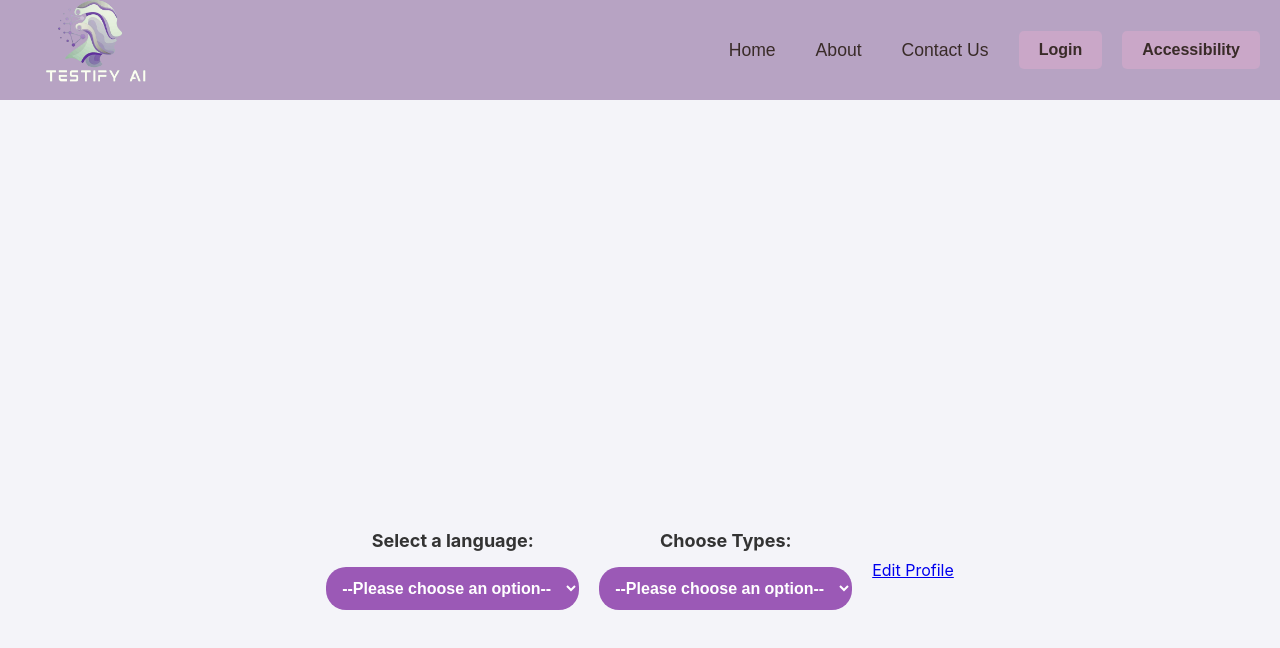
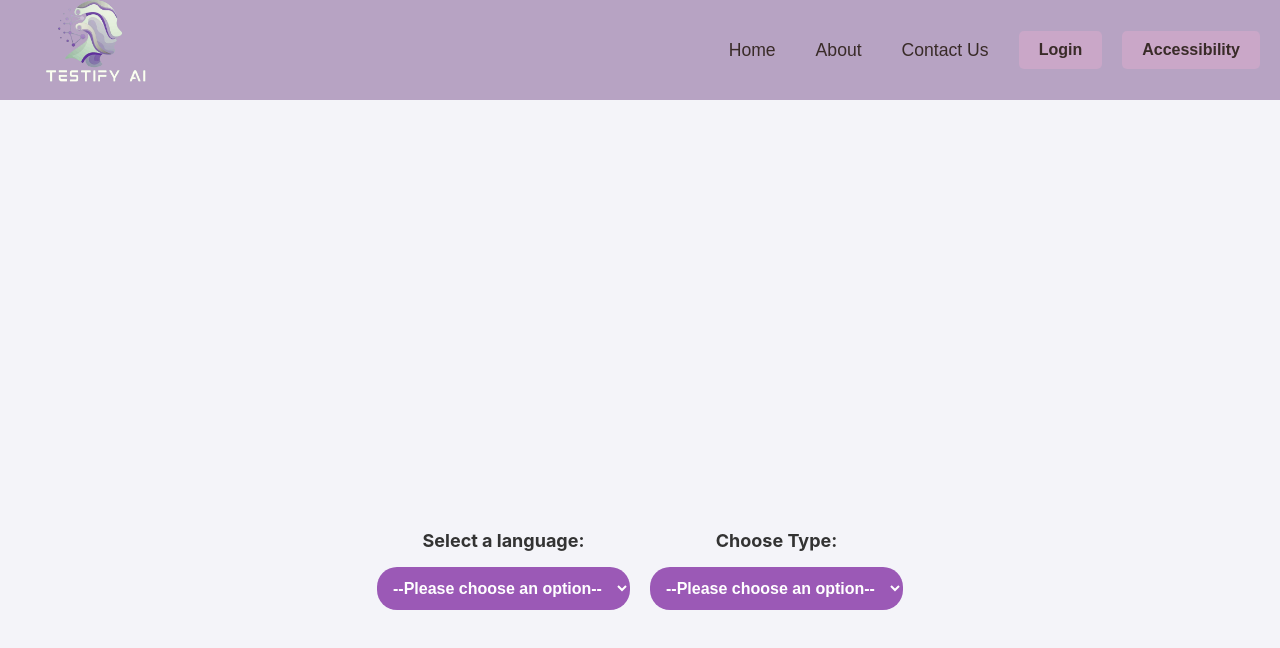
Before and after one commit to BS-PMC-2024/BS-PMC-2024-Team31, a React (Create React App) app in the folder client/: page /homePageStudent in a window 1280 px wide. Shown: the top 648 px of the page. Built offline with nearby package versions, Linux system fonts and the light colour scheme.

Commit message:
BSPMS2431-3

```diff
--- a/client/src/components/HomePageStudent/index.jsx
+++ b/client/src/components/HomePageStudent/index.jsx
@@ -1,15 +1,14 @@
 import React, { useState } from 'react';
-import { NavLink } from 'react-router-dom'; // Import NavLink for routing
 import styles from './styles.module.css'; // Import CSS module
 
-function HomePageStudent() {
+function Home() {
   const [language, setLanguage] = useState('');
   const [testType, setTestType] = useState('');
   const [tooltip, setTooltip] = useState(''); // State to store the tooltip text
 
   const handleLanguageChange = (event) => {
-    setLanguage(event.target.value);
-    setLanguage(event.target.value);
+    const selectedLanguage = event.target.value;
+    setLanguage(selectedLanguage);
   };
 
   const handleTestTypeChange = (event) => {
@@ -37,7 +36,6 @@ function HomePageStudent() {
         setTooltip('');
         break;
     }
-    setTestType(event.target.value);
   };
 
   return (
@@ -59,7 +57,8 @@ function HomePageStudent() {
           </div>
 
           <div className={styles.testTypeSelectContainer}>
-            <label htmlFor="test-type-select" className={styles.testTypeSelectLabel}>Choose Types:</label>
+            <label htmlFor="test-type-select" className={styles.testTypeSelectLabel}>Choose Type:</label>
+            <div className={styles.testTypeWithTooltip}>
               <select
                 id="test-type-select"
                 className={styles.testTypeSelect}
@@ -73,12 +72,12 @@ function HomePageStudent() {
                 <option value="performance-test">Performance Test</option>
                 <option value="integration-test">Integration Test</option>
               </select>
+              {tooltip && (
+                <div className={styles.tooltip}>
+                  {tooltip}
                 </div>
-
-          <div className={styles.buttonContainer}>
-            <NavLink to="/profile/edit" className={styles.editProfileButton}>
-              Edit Profile
-            </NavLink>
+              )}
+            </div>
           </div>
         </div>
       </div>
@@ -86,4 +85,4 @@ function HomePageStudent() {
   );
 }
 
-export default HomePageStudent;
+export default Home;
--- a/client/src/components/Navbar/Navbar.css
+++ b/client/src/components/Navbar/Navbar.css
@@ -228,11 +228,12 @@ nav {
   transition: color 0.2s ease-in-out;
 }
 
+/* Update Navbar Links Hover Color */
 .nav-link:hover {
-  color: #ffffff;
+  color: #6a1b9a; /* Purple color */
 }
 
-/* White Button Styles */
+/* Update White Button Styles */
 .white_btn {
   background-color: #caa7c8;
   color: #392b28;
--- a/client/src/components/Navbar/Navbar.jsx
+++ b/client/src/components/Navbar/Navbar.jsx
@@ -1,3 +1,4 @@
+// Navbar.jsx
 import React, { useState, useEffect } from "react";
 import { useNavigate } from "react-router-dom";
 import "./Navbar.css";
@@ -91,7 +92,7 @@ const Navbar = () => {
                     <button
                       className="profile-menu-item"
                       onClick={() => {
-                        navigate('/edit-profile');
+                        navigate('/edit');
                         setShowProfileMenu(false);
                       }}
                     >
```
Lines whose indentation alone changed are shown as unchanged.
